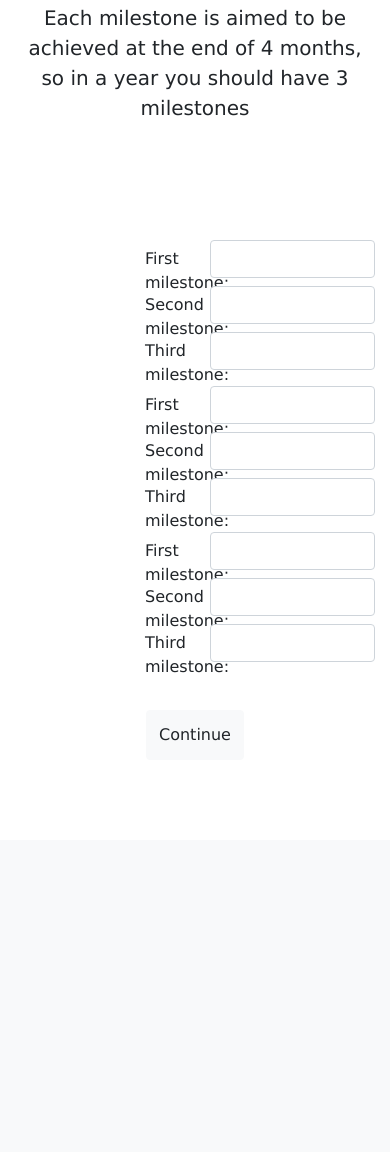
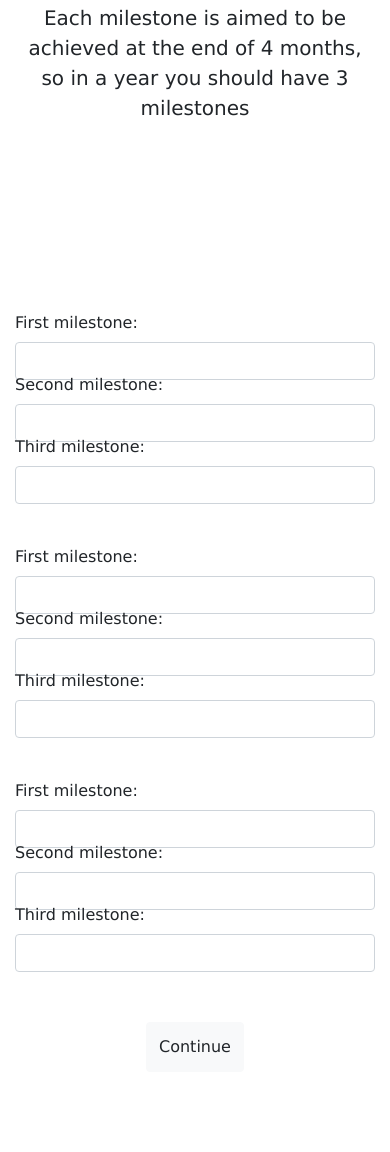
Before and after one commit to shingtzewoo/goalgetter, a Flask app: template goalgetter/blueprints/goals/templates/milestones.html in a window 390 px wide. Shown: the part 832-1984 px from the top of the page. Before the commit the page ends 1573 px from the top, so only its background shows below. Run offline with Flask 2, Linux system fonts and the light colour scheme; the template is opened without the code that fills it, so the values that code supplies are empty; some libraries are stand-ins or nearby versions.

Commit message:
changed layout to include breakpoints for responsive design

```diff
--- a/goalgetter/blueprints/goals/templates/milestones.html
+++ b/goalgetter/blueprints/goals/templates/milestones.html
@@ -13,7 +13,7 @@
         <img src="{{ url_for('static', filename='images/flag.png') }}" class="img-fluid mx-auto" alt="icon made https://www.flaticon.com/authors/flat-icons Pixel perfect" style="max-width: 20%; max-height: 20%">
     </div>
 </section>
-<section class="row">
+<section class="row mb-5">
     <div class="col d-flex flex-column justify-content-center" data-aos="fade-in" data-aos-once="true" data-aos-easing="ease-in" data-aos-duration="600">
         <h1 class="text-center">Annual goals can be overwhelming</h1>
         <p class="text-center lead">
@@ -23,80 +23,116 @@
         </p>
     </div>
 </section>
-<section class="row d-flex">
+<section class="row d-flex"">
     <div class="container">
         <form method="POST" action="{{ url_for('goals.milestones')}}">
-            <div class="row my-3 animate__animated" data-aos="fade-in" data-aos-once="true" data-aos-easing="ease-in" data-aos-duration="600" style="height: 130px">
-                <div class="col-4 d-flex align-items-center justify-content-center">
+            <div class="row my-3 animate__animated" data-aos="fade-in" data-aos-once="true" data-aos-easing="ease-in" data-aos-duration="600">
+                <div class="col-lg-4 d-flex align-items-center justify-content-center">
                     <p class="lead">{{ goal1.name }}</p>
                 </div>
-                <div class="col">
-                    <div class="row form-group" style="height: 30px">
-                        <label for="milestone1" class="col-3 col-form-label">First milestone:</label>
-                        <div class="col" id="milestone1">
-                            <input type="textarea" class="form-control" name="{{ goal1.id }}" required>
+                <div class="col-lg mb-3">
+                    <div class="row">
+                        <div class="col-sm mb-3">
+                            <div class="row mb-3 form-group" style="height: 30px">
+                                <label for="milestone1" class="col-sm-3 col-form-label">First milestone:</label>
+                                <div class="col-sm" id="milestone1">
+                                    <input type="textarea" class="form-control" name="{{ goal1.id }}" required>
+                                </div>
+                            </div>
                         </div>
                     </div>
-                    <div class="row form-group" style="height: 30px">
-                        <label for="milestone2" class="col-3 col-form-label">Second milestone:</label>
-                        <div class="col" id="milestone2">
-                            <input type="textarea" class="form-control" name="{{ goal1.id }}" required>
+                    <div class="row">
+                        <div class="col-sm mb-3">
+                            <div class="row form-group" style="height: 30px">
+                                <label for="milestone2" class="col-sm-3 col-form-label">Second milestone:</label>
+                                <div class="col-sm" id="milestone2">
+                                    <input type="textarea" class="form-control" name="{{ goal1.id }}" required>
+                                </div>
+                            </div>
                         </div>
                     </div>
-                    <div class="row form-group" style="height: 30px">
-                        <label for="milestone3" class="col-3 col-form-label">Third milestone:</label>
-                        <div class="col" id="milestone3">
-                            <input type="textarea" class="form-control" name="{{ goal1.id }}" required>
+                    <div class="row">
+                        <div class="col-sm mb-3">
+                            <div class="row form-group" style="height: 30px">
+                                <label for="milestone3" class="col-sm-3 col-form-label">Third milestone:</label>
+                                <div class="col-sm" id="milestone3">
+                                    <input type="textarea" class="form-control" name="{{ goal1.id }}" required>
+                                </div>
+                            </div>
                         </div>
                     </div>
                 </div>
             </div>
-            <div class="row my-3 animate__animated" data-aos="fade-in" data-aos-once="true" data-aos-easing="ease-in" data-aos-duration="600" style="height: 130px">
-                <div class="col-4 d-flex align-items-center justify-content-center">
+            <div class="row my-3 animate__animated" data-aos="fade-in" data-aos-once="true" data-aos-easing="ease-in" data-aos-duration="600">
+                <div class="col-lg-4 d-flex align-items-center justify-content-center">
                     <p class="lead">{{ goal2.name }}</p>
                 </div>
-                <div class="col">
-                    <div class="row form-group" style="height: 30px">
-                        <label for="milestone1" class="col-3 col-form-label">First milestone:</label>
-                        <div class="col" id="milestone1">
-                            <input type="textarea" class="form-control" name="{{ goal2.id }}" required>
+                <div class="col-lg mb-3">
+                    <div class="row">
+                        <div class="col-sm mb-3">
+                            <div class="row mb-3 form-group" style="height: 30px">
+                                <label for="milestone1" class="col-sm-3 col-form-label">First milestone:</label>
+                                <div class="col-sm" id="milestone1">
+                                    <input type="textarea" class="form-control" name="{{ goal2.id }}" required>
+                                </div>
+                            </div>
                         </div>
                     </div>
-                    <div class="row form-group" style="height: 30px">
-                        <label for="milestone2" class="col-3 col-form-label">Second milestone:</label>
-                        <div class="col" id="milestone2">
-                            <input type="textarea" class="form-control" name="{{ goal2.id }}" required>
+                    <div class="row">
+                        <div class="col-sm mb-3">
+                            <div class="row form-group" style="height: 30px">
+                                <label for="milestone2" class="col-sm-3 col-form-label">Second milestone:</label>
+                                <div class="col-sm" id="milestone2">
+                                    <input type="textarea" class="form-control" name="{{ goal2.id }}" required>
+                                </div>
+                            </div>
                         </div>
                     </div>
-                    <div class="row form-group" style="height: 30px">
-                        <label for="milestone3" class="col-3 col-form-label">Third milestone:</label>
-                        <div class="col" id="milestone3">
-                            <input type="textarea" class="form-control" name="{{ goal2.id }}" required>
+                    <div class="row">
+                        <div class="col-sm mb-3">
+                            <div class="row form-group" style="height: 30px">
+                                <label for="milestone3" class="col-sm-3 col-form-label">Third milestone:</label>
+                                <div class="col-sm" id="milestone3">
+                                    <input type="textarea" class="form-control" name="{{ goal2.id }}" required>
+                                </div>
+                            </div>
                         </div>
                     </div>
                 </div>
             </div>
-            <div class="row my-3 animate__animated" data-aos="fade-in" data-aos-once="true" data-aos-easing="ease-in" data-aos-duration="600" style="height: 130px">
-                <div class="col-4 d-flex align-items-center justify-content-center">
+            <div class="row my-3 animate__animated" data-aos="fade-in" data-aos-once="true" data-aos-easing="ease-in" data-aos-duration="600">
+                <div class="col-lg-4 d-flex align-items-center justify-content-center">
                     <p class="lead">{{ goal3.name }}</p>
                 </div>
-                <div class="col">
-                    <div class="row form-group" style="height: 30px">
-                        <label for="milestone1" class="col-3 col-form-label">First milestone:</label>
-                        <div class="col" id="milestone1">
-                            <input type="textarea" class="form-control" name="{{ goal3.id }}" required>
+                <div class="col-lg mb-3">
+                    <div class="row">
+                        <div class="col-sm mb-3">
+                            <div class="row mb-3 form-group" style="height: 30px">
+                                <label for="milestone1" class="col-sm-3 col-form-label">First milestone:</label>
+                                <div class="col-sm" id="milestone1">
+                                    <input type="textarea" class="form-control" name="{{ goal3.id }}" required>
+                                </div>
+                            </div>
                         </div>
                     </div>
-                    <div class="row form-group" style="height: 30px">
-                        <label for="milestone2" class="col-3 col-form-label">Second milestone:</label>
-                        <div class="col" id="milestone2">
-                            <input type="textarea" class="form-control" name="{{ goal3.id }}" required>
+                    <div class="row">
+                        <div class="col-sm mb-3">
+                            <div class="row form-group" style="height: 30px">
+                                <label for="milestone2" class="col-sm-3 col-form-label">Second milestone:</label>
+                                <div class="col-sm" id="milestone2">
+                                    <input type="textarea" class="form-control" name="{{ goal3.id }}" required>
+                                </div>
+                            </div>
                         </div>
                     </div>
-                    <div class="row form-group" style="height: 30px">
-                        <label for="milestone3" class="col-3 col-form-label">Third milestone:</label>
-                        <div class="col" id="milestone3">
-                            <input type="textarea" class="form-control" name="{{ goal3.id }}" required>
+                    <div class="row">
+                        <div class="col-sm mb-3">
+                            <div class="row form-group" style="height: 30px">
+                                <label for="milestone3" class="col-sm-3 col-form-label">Third milestone:</label>
+                                <div class="col-sm" id="milestone3">
+                                    <input type="textarea" class="form-control" name="{{ goal3.id }}" required>
+                                </div>
+                            </div>
                         </div>
                     </div>
                 </div>
```
